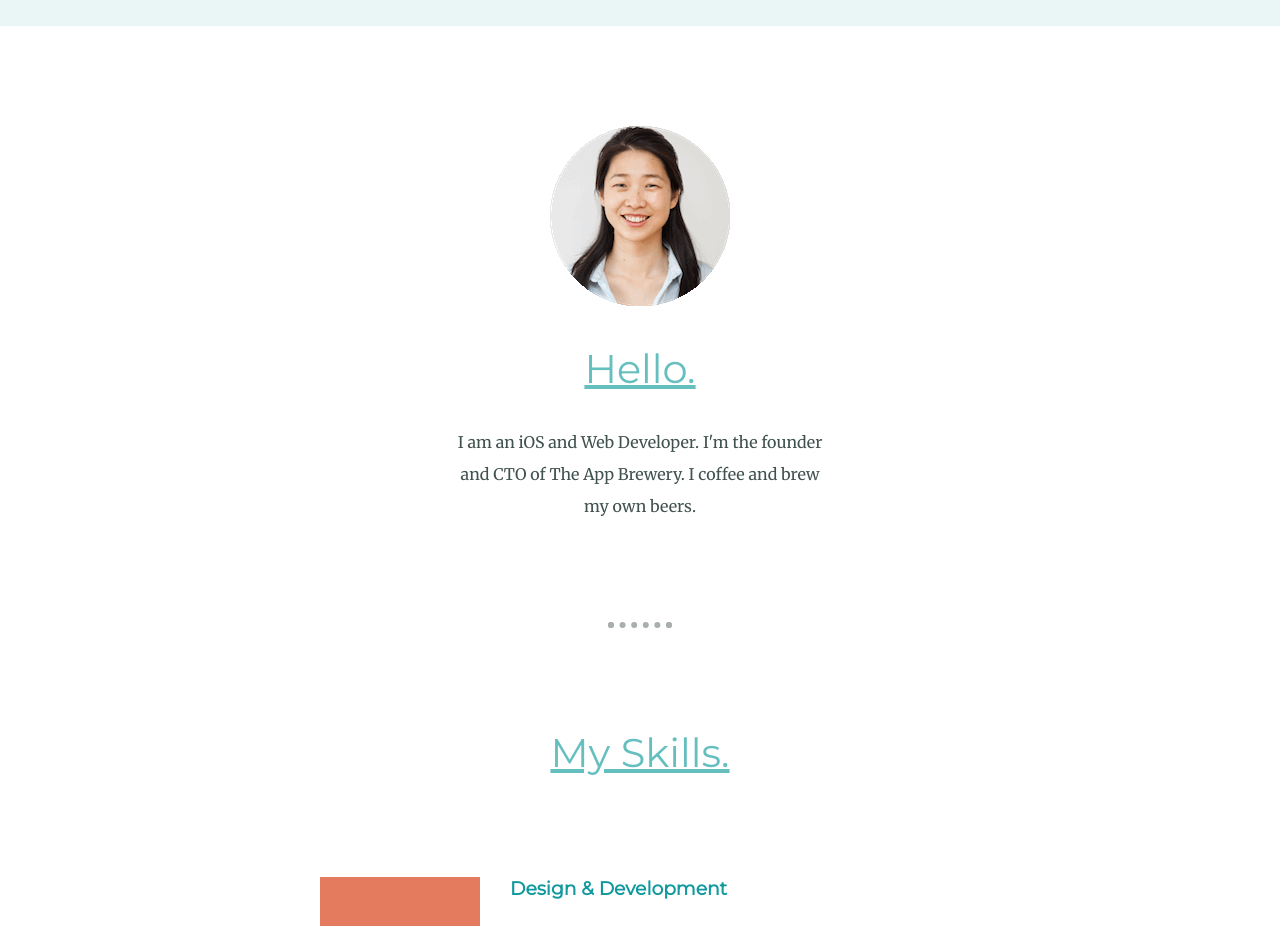
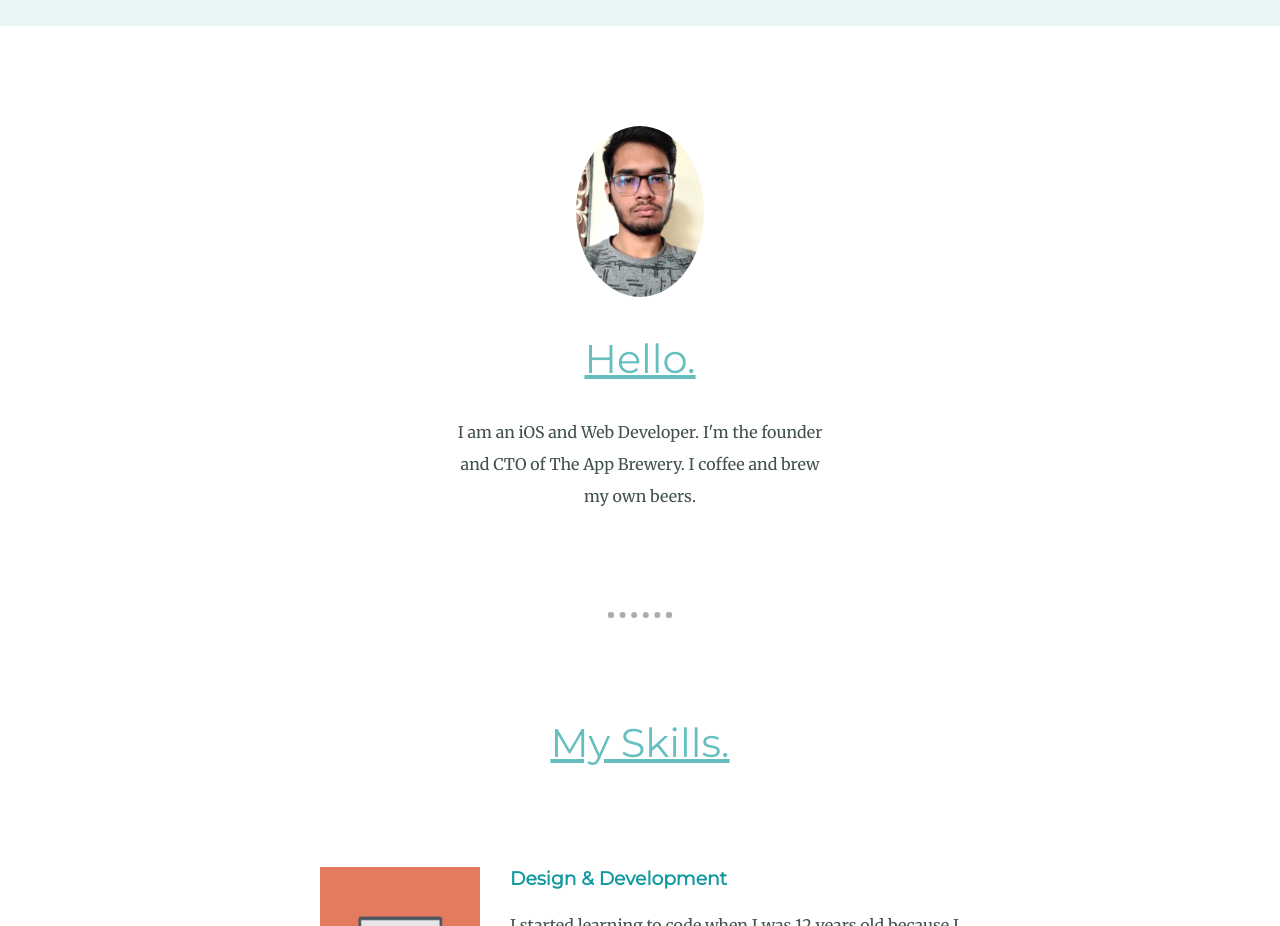
Before and after one commit to Yashbabani0/html-css, a plain HTML site: page index.html in a window 1280 px wide. Shown: the part 880-1806 px from the top of the page. Drawn offline with Linux system fonts and the light colour scheme; files whose address does not match are found by name.

Commit message:
Add files via upload

```diff
--- a/css/style.css
+++ b/css/style.css
@@ -105,3 +105,7 @@ hr{
     background-image: linear-gradient(to bottom,  #30e3cb,  #2bc4ad);
     text-decoration: none;
   }
+  .yash{
+    width: 10%;
+    border-radius: 100%;
+  }
--- a/index.html
+++ b/index.html
@@ -19,7 +19,7 @@
     </div>
     <div class="middle">
         <div class="profile">
-          <img src="images/angela.png" alt="angela">
+          <img class="yash" src="E:\web devlopment css\images\20230222_180153.jpg" alt="angela">
           <h2>Hello.</h2>
           <p class="intro">I am an iOS and Web Developer. I'm the founder and CTO of The App Brewery. I coffee and brew my own beers.</p>
         </div>
```
Also changed, not shown: images/20230222_180153.jpg (added).
